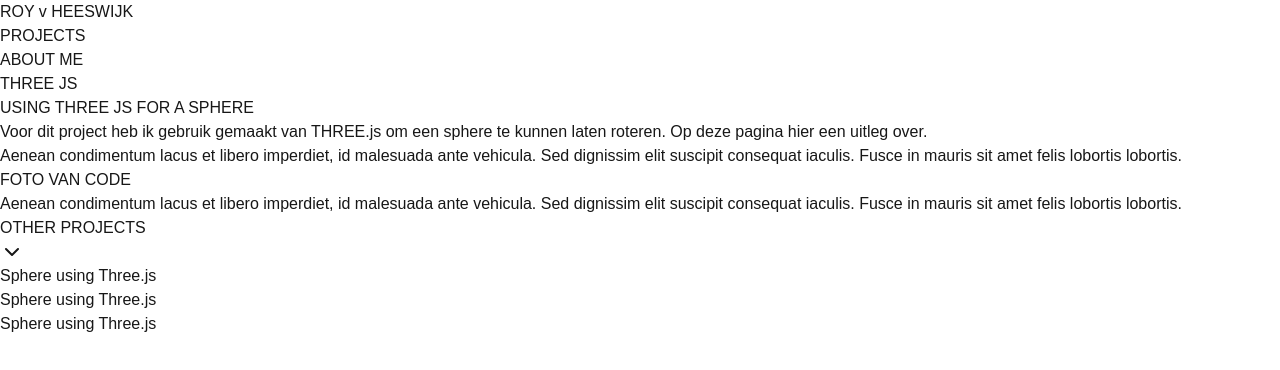
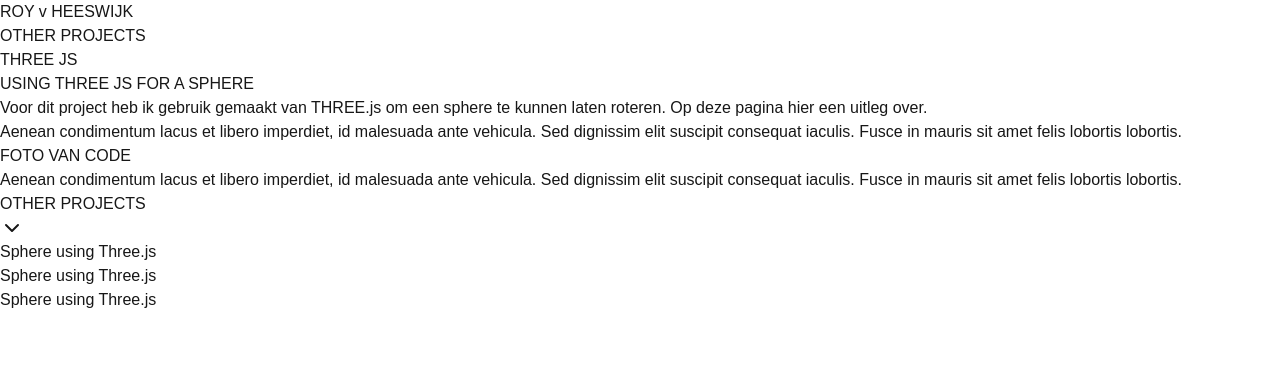
Before and after one commit to RoyvHeeswijk/StageWebsite, a Next.js app: page /Threejs in a window 1280 px wide. Shown: the top 370 px of the page. Built offline with nearby package versions, Linux system fonts and the light colour scheme.

Commit message:
final changes for 8-1-2025

```diff
--- a/src/pages/Threejs.tsx
+++ b/src/pages/Threejs.tsx
@@ -45,11 +45,11 @@ function Navbar() {
             <div className="px-4 sm:px-8 md:px-12 transition-all duration-300 w-full">
                 <div className="flex items-center justify-between h-[100px]">
                     <div className="pl-4 sm:pl-12 md:pl-24">
-                        <NavItem text="ROY v HEESWIJK" href="#home" />
+                        <NavItem text="ROY v HEESWIJK" href="/index" />
                     </div>
                     <div className="flex gap-4 sm:gap-8 md:gap-16 pr-4 sm:pr-12 md:pr-24">
-                        <NavItem text="PROJECTS" href="#projects" />
-                        <NavItem text="ABOUT ME" href="#about" />
+                        <NavItem text="OTHER PROJECTS" href="#otherprojects" />
+
                     </div>
                 </div>
             </div>
@@ -127,7 +127,7 @@ export default function ThreeJS() {
                 </p>
             </section>
 
-            <section className="bg-black py-24">
+            <section id="otherprojects" className="bg-black py-24">
                 <div className="text-center mb-12">
                     <h2 className="text-4xl font-bold mb-4 text-white">OTHER PROJECTS</h2>
                     <ChevronDown className="mx-auto text-white" size={24} />
```
